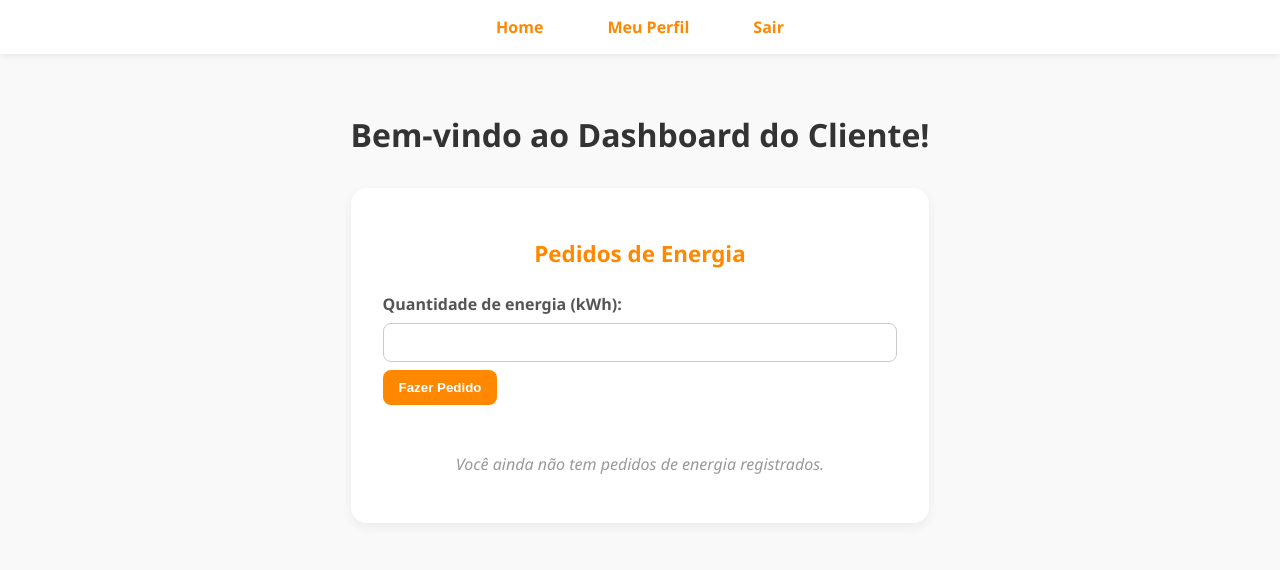
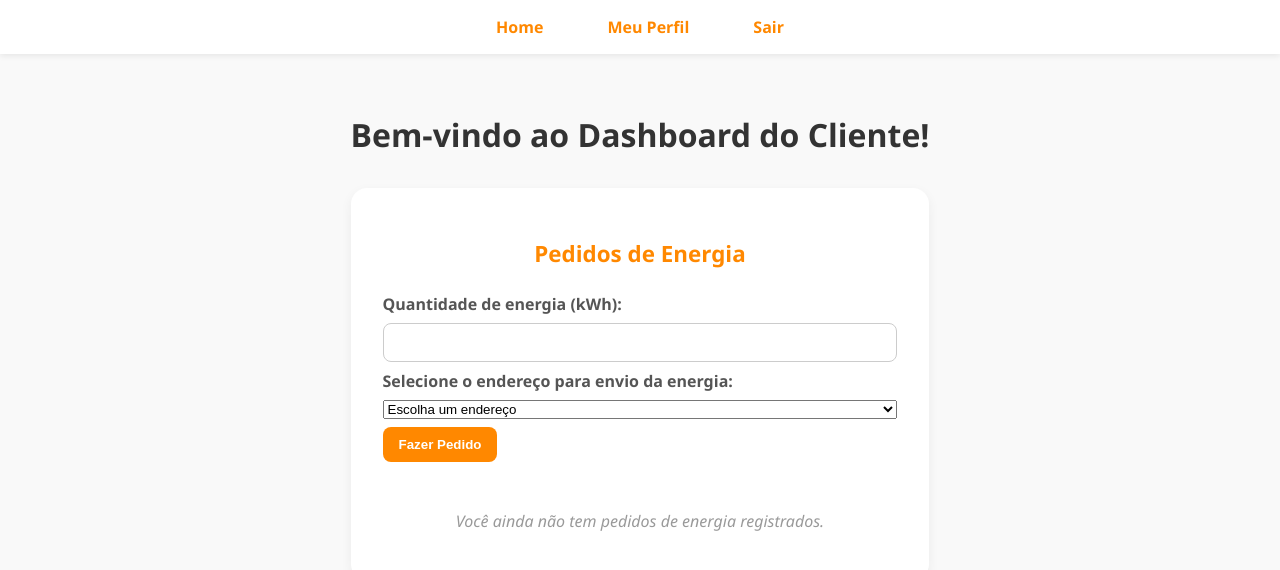
Before and after one commit to sampai0x/EcoSol, a Vue app: page /DashboardCliente in a window 1280 px wide. Shown: the top 570 px of the page. Built offline with nearby package versions, Linux system fonts and the light colour scheme.

Commit message:
Adicionado o endereço na hora de fazer o pedido

```diff
--- a/src/views/DashboardCliente.vue
+++ b/src/views/DashboardCliente.vue
@@ -20,6 +20,17 @@
         <form @submit.prevent="fazerPedido" class="pedido-form">
           <label for="quantidade">Quantidade de energia (kWh):</label>
           <input type="number" id="quantidade" v-model.number="novaQuantidade" min="1" max="50" required />
+
+          <label for="endereco">Selecione o endereço para envio da energia:</label>
+          <select id="endereco" v-model="enderecoSelecionado" required>
+            <option disabled value="">Escolha um endereço</option>
+            <option v-for="(end, idx) in enderecosUsuario" :key="idx" :value="end">
+              {{ end }}
+            </option>
+          </select>
+
+
+
           <button type="submit">Fazer Pedido</button>
         </form>
 
@@ -47,33 +58,50 @@ export default {
   data() {
     return {
       pedidos: [],
-      novaQuantidade: null
+      novaQuantidade: null,
+      enderecoSelecionado: '',
+      enderecosUsuario: [] // Assumindo que você tem isso vindo de algum lugar
     };
   },
   mounted() {
     this.carregarPedidos();
+    this.carregarEnderecos();
   },
   methods: {
     fazerPedido() {
       const limiteMaximo = 50;
+      const totalAtual = this.pedidos.reduce((soma, p) => soma + p.quantidade, 0);
 
-      if (this.novaQuantidade > limiteMaximo) {
-        alert(`O pedido não pode ultrapassar ${limiteMaximo} kWh.`);
+      if (!this.enderecoSelecionado) {
+        alert('Por favor, selecione um endereço.');
+        return;
+      }
+
+      if (this.novaQuantidade + totalAtual > limiteMaximo) {
+        const restante = limiteMaximo - totalAtual;
+        alert(`Você só pode pedir mais ${restante} kWh.`);
         return;
       }
 
       const novoPedido = {
         quantidade: this.novaQuantidade,
-        data: new Date().toLocaleDateString('pt-BR')
+        data: new Date().toLocaleDateString('pt-BR'),
+        endereco: this.enderecoSelecionado
       };
 
       this.pedidos.push(novoPedido);
       localStorage.setItem('pedidosCliente', JSON.stringify(this.pedidos));
+
       this.novaQuantidade = null;
+      this.enderecoSelecionado = '';
     },
     carregarPedidos() {
       const pedidosSalvos = JSON.parse(localStorage.getItem('pedidosCliente') || '[]');
       this.pedidos = pedidosSalvos;
+    },
+    carregarEnderecos() {
+      const usuario = JSON.parse(localStorage.getItem('usuarioLogado'));
+      this.enderecosUsuario = usuario?.enderecos || [usuario?.endereco].filter(Boolean);
     },
     logout() {
       localStorage.removeItem('usuarioLogado');
```
